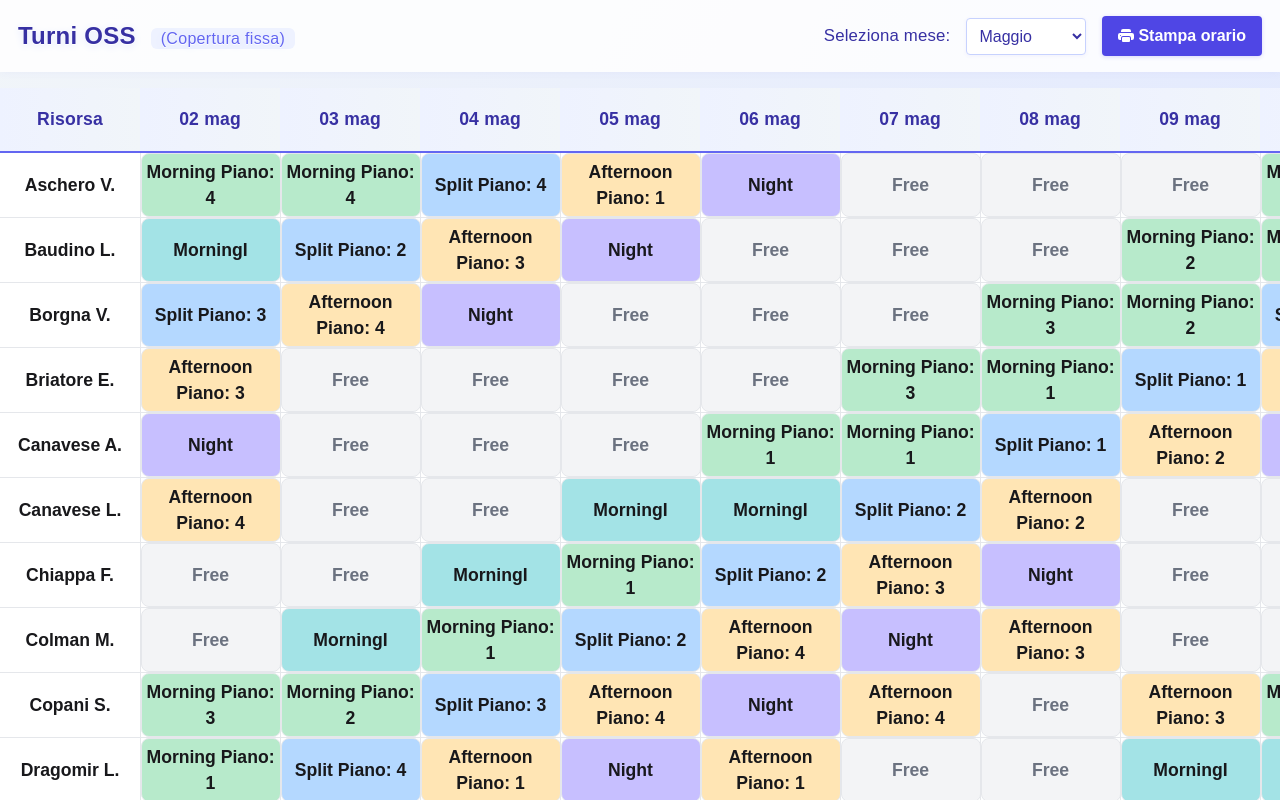
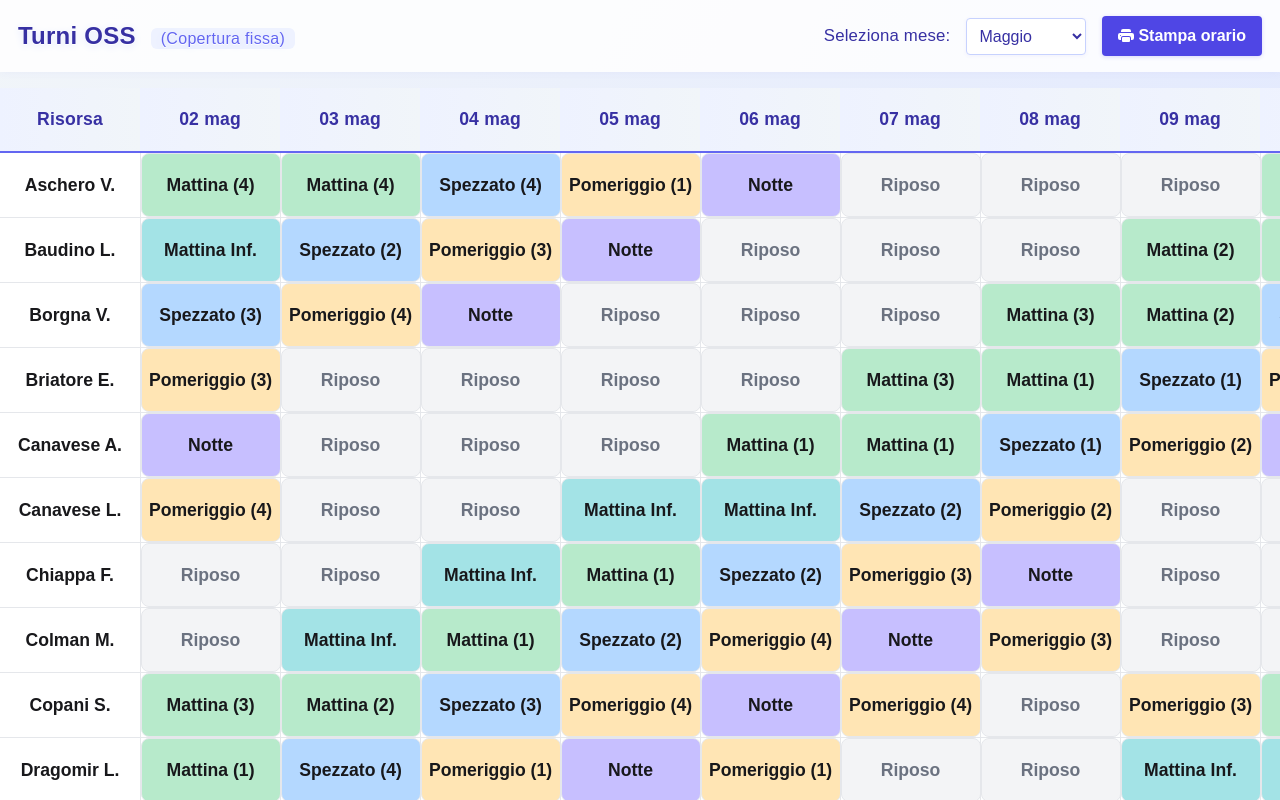
Before and after one commit to OscarC03/rsa-schedule, a Next.js app: page /dashboard in a window 1280 px wide. Built offline with nearby package versions, Linux system fonts and the light colour scheme.

Commit message:
feat: add Italian names for shift types and update display in editable cells

```diff
--- a/src/app/dashboard/page.tsx
+++ b/src/app/dashboard/page.tsx
@@ -34,6 +34,16 @@ const shiftTypes: ShiftType[] = [
   ShiftType.Night,
   ShiftType.Free
 ];
+
+// Mappa dei nomi italiani per la visualizzazione
+const italianNames: Record<ShiftType, string> = {
+  Morning: 'Mattina',
+  MorningI: 'Mattina Inf.',
+  Afternoon: 'Pomeriggio',
+  Split: 'Spezzato',
+  Night: 'Notte',
+  Free: 'Riposo'
+};
 
 // Add this new component for editable cells with double-click functionality
 const EditableCell = memo(function EditableCell({
@@ -79,6 +89,7 @@ const EditableCell = memo(function EditableCell({
   // Floor options - changed to only 4 floors
   const floorOptions = [0, 1, 2, 3, 4];
 
+  // Visualizzazione nome turno e piano in italiano nella cella
   let display = "";
   if (
     value &&
@@ -86,9 +97,10 @@ const EditableCell = memo(function EditableCell({
     value !== null &&
     typeof value.shiftType === "string"
   ) {
+    const name = italianNames[value.shiftType as ShiftType] || value.shiftType;
     display = value.floor > 0
-      ? `${value.shiftType} Piano: ${value.floor}`
-      : value.shiftType;
+      ? `${name} (${value.floor})`
+      : name;
   }
 
   const setRef = (node: HTMLDivElement | null) => {
```
